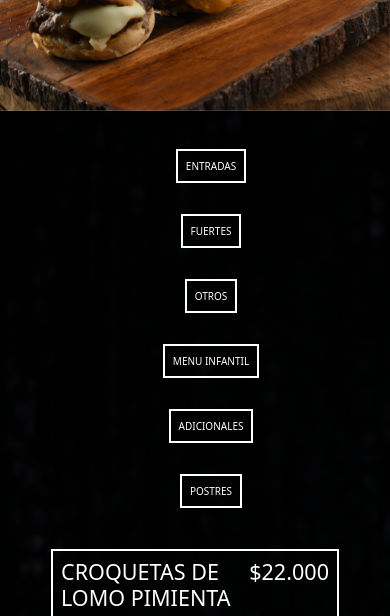
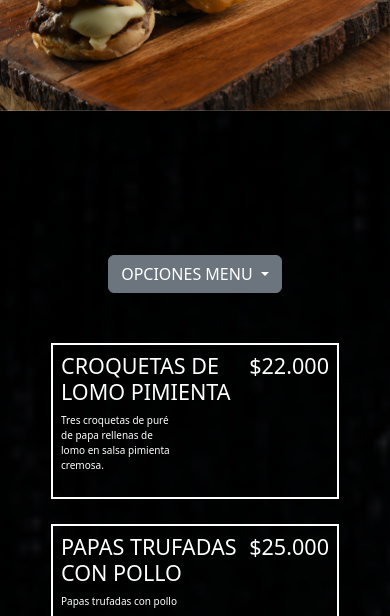
Before and after one commit to nano155/segunda-entrega, a website: page page/comidas.html in a window 390 px wide. Shown: the part 149-765 px from the top of the page. Drawn offline with nearby package versions, Linux system fonts and the light colour scheme.

Commit message:
agregado dropdown

```diff
--- a/css/style.css
+++ b/css/style.css
@@ -87,6 +87,9 @@ nav ul li a svg:hover {
     align-items: center;
     color: #ffffff;
 }
+.dropdown{
+    visibility: collapse !important;
+}
 
 .texto h2 {
     font-family: 'Caveat', cursive;
@@ -106,7 +109,7 @@ nav ul li a svg:hover {
 #carta{
     background-image: url("../img/textura-fondo-menu.png");
     background-size: cover;
-    padding: 3rem;;
+    padding: 3rem;
 }
 .opciones ul{
     list-style: none;
@@ -183,6 +186,11 @@ nav ul li a svg:hover {
     body {
         font-size: 14px;
     }
+    #carta{
+        display: flex;
+        flex-direction: column;
+        align-items: center !important;
+    }
 
     .img-f1 {
         width: 50%;
@@ -206,12 +214,10 @@ nav ul li a svg:hover {
         row-gap: 25px;
     }
     .opciones ul{
-        list-style: none;
-        display: flex;
-        flex-direction: column;
-        flex-wrap: wrap;
-        row-gap: 50px;
-        align-items: center;
+        visibility: collapse;
+    }
+    .dropdown{
+        visibility: visible !important;
     }
 }
 
@@ -223,6 +229,7 @@ nav ul li a svg:hover {
     #logo-nav {
         width: 80px;
     }
+
 
     .img-container {
         display: flex;
--- a/page/comidas.html
+++ b/page/comidas.html
@@ -132,6 +132,20 @@
             <li><a href="#menu-infantil">MENU INFANTIL</a></li>
             <li><a href="#adicionales-postres">ADICIONALES</a></li>
             <li><a href="#adicionales-postres">POSTRES</a></li>
+          </ul>
+        </div>
+        <div class="dropdown">
+          <a class="btn btn-secondary dropdown-toggle" href="#" role="button" data-bs-toggle="dropdown" aria-expanded="false">
+            OPCIONES MENU
+          </a>
+
+          <ul class="dropdown-menu">
+            <li><a class="dropdown-item" href="#entradas">ENTRADAS</a></li>
+            <li><a class="dropdown-item" href="#fuertes">FUERTES</a></li>
+            <li><a class="dropdown-item" href="#otros">OTROS</a></li>
+            <li><a class="dropdown-item" href="#menu-infantil">MENU INFANTIL</a></li>
+            <li><a class="dropdown-item" href="#adicionales-postres">ADICIONALES</a></li>
+            <li><a class="dropdown-item" href="#adicionales-postres">POSTRES</a></li>
           </ul>
         </div>
         <div class="grid-carta entradas" id="entradas">
```
Also changed, not shown: 1 other file.
